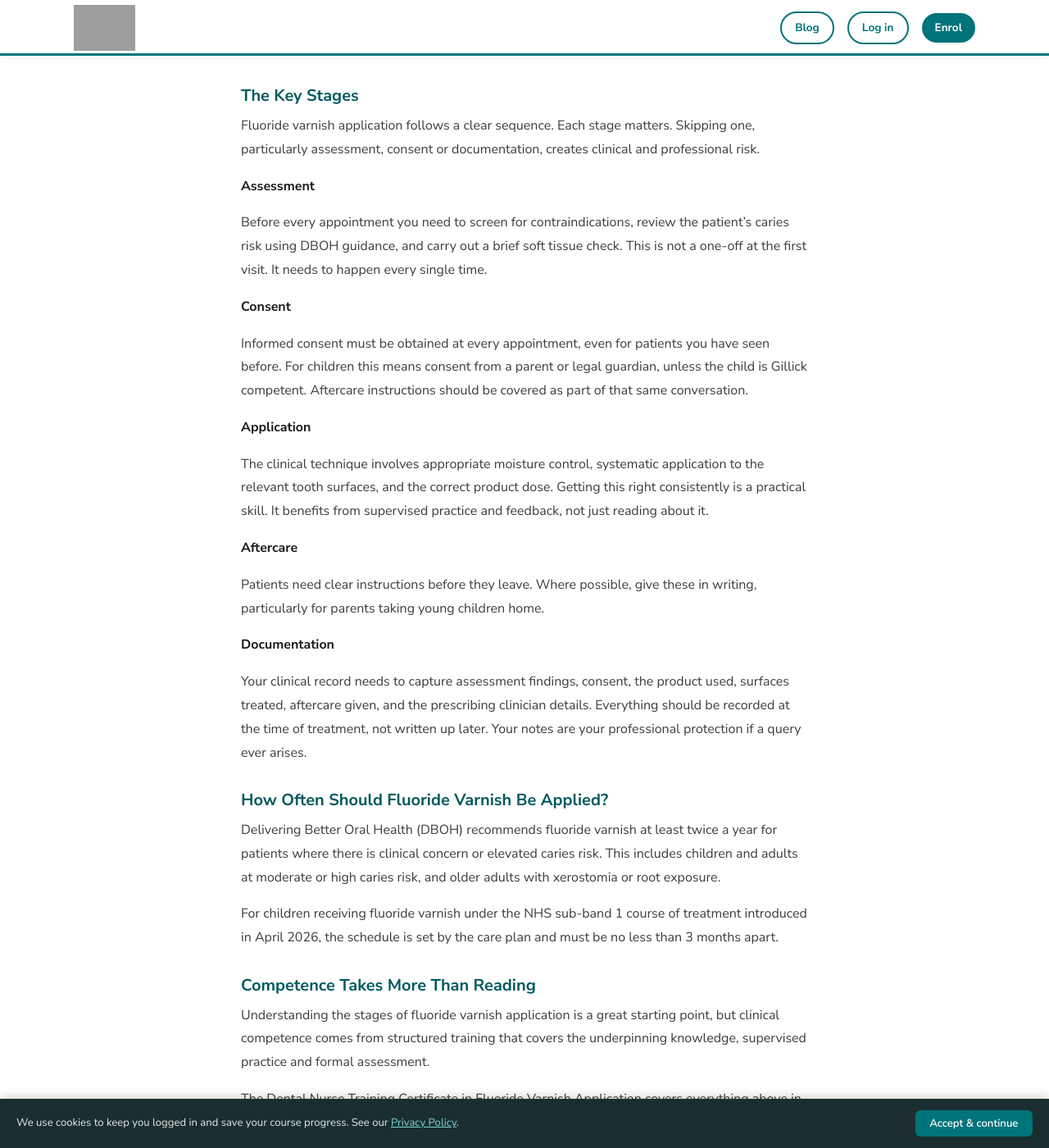
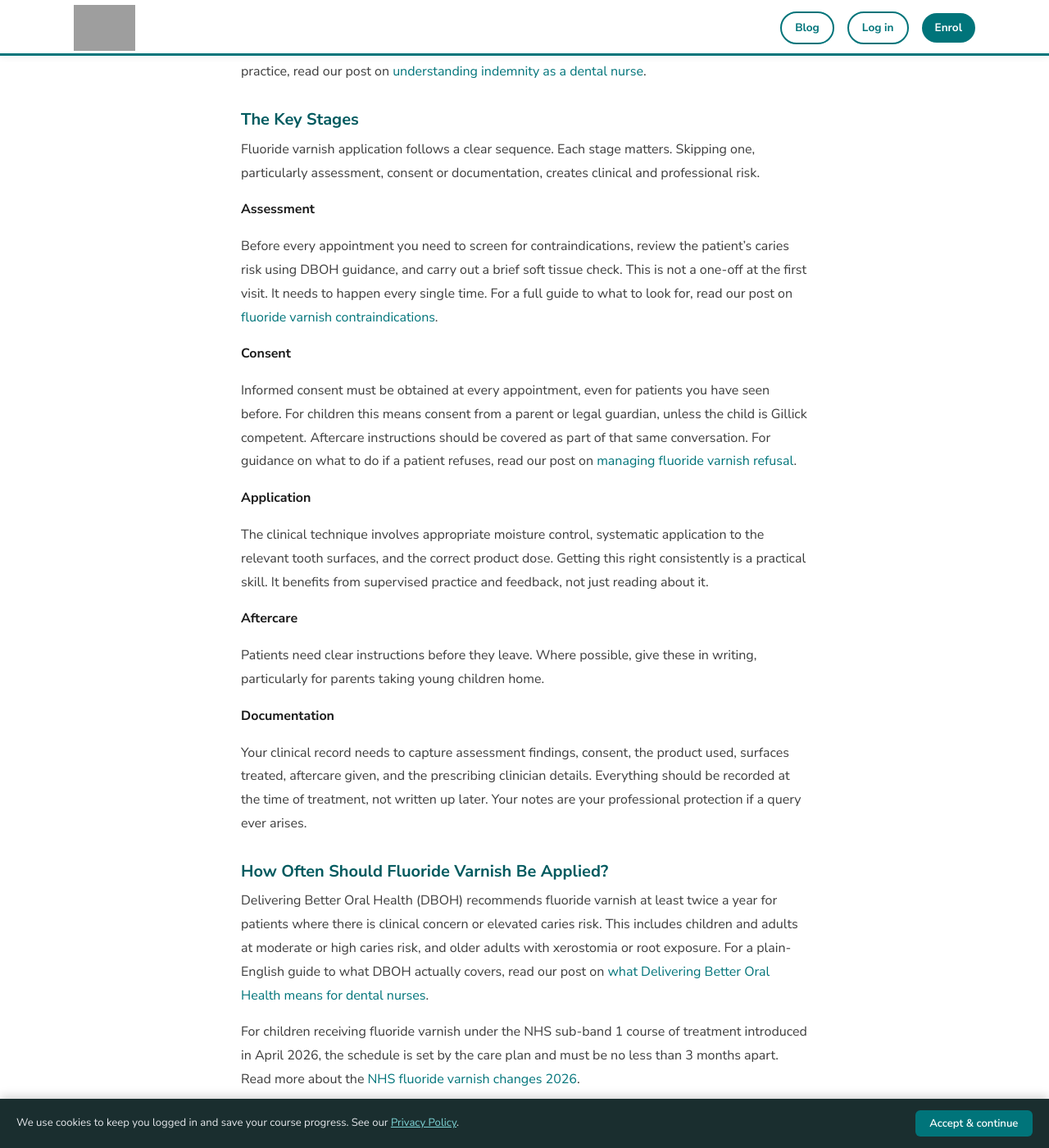
Before and after one commit to dentalnurse/Fluoride, a Jekyll site: the page built from _posts/2026-04-10-how-to-apply-fluoride-varnish-step-by-step-guide-dental-nurses.md, in a window 1280 px wide and 1400 px high, scrolled down 852 px. Shown: the whole window at 82% size. Built offline with Jekyll 4.4.1, drawn with Linux system fonts in a browser that asks for light colours; grey boxes are pictures that could not be loaded.

Commit message:
Update 2026-04-10-how-to-apply-fluoride-varnish-step-by-step-guide-dental-nurses.md

```diff
--- a/_posts/2026-04-10-how-to-apply-fluoride-varnish-step-by-step-guide-dental-nurses.md
+++ b/_posts/2026-04-10-how-to-apply-fluoride-varnish-step-by-step-guide-dental-nurses.md
@@ -32,7 +32,8 @@ Before you carry out the procedure you need:
 
 If you are unsure whether your indemnity covers you, contact your
 provider before carrying out the procedure. It is always better to
-check first.
+check first. For a detailed guide to what indemnity means in practice,
+read our post on [understanding indemnity as a dental nurse](https://dentalnurse.github.io/Fluoride/blog/understanding-indemnity-dental-nurse/).
 
 ## The Key Stages
 
@@ -45,7 +46,8 @@ documentation, creates clinical and professional risk.
 Before every appointment you need to screen for contraindications,
 review the patient's caries risk using DBOH guidance, and carry out
 a brief soft tissue check. This is not a one-off at the first visit.
-It needs to happen every single time.
+It needs to happen every single time. For a full guide to what to
+look for, read our post on [fluoride varnish contraindications](https://dentalnurse.github.io/Fluoride/blog/fluoride-varnish-contraindications-dental-nurse-guide/).
 
 **Consent**
 
@@ -53,7 +55,8 @@ Informed consent must be obtained at every appointment, even for
 patients you have seen before. For children this means consent from
 a parent or legal guardian, unless the child is Gillick competent.
 Aftercare instructions should be covered as part of that same
-conversation.
+conversation. For guidance on what to do if a patient refuses,
+read our post on [managing fluoride varnish refusal](https://dentalnurse.github.io/Fluoride/blog/managing-fluoride-varnish-refusal/).
 
 **Application**
 
@@ -83,11 +86,14 @@ Delivering Better Oral Health (DBOH) recommends fluoride varnish at
 least twice a year for patients where there is clinical concern or
 elevated caries risk. This includes children and adults at moderate
 or high caries risk, and older adults with xerostomia or root
-exposure.
+exposure. For a plain-English guide to what DBOH actually covers,
+read our post on [what Delivering Better Oral Health means for dental
+nurses](https://dentalnurse.github.io/Fluoride/blog/what-is-delivering-better-oral-health/).
 
 For children receiving fluoride varnish under the NHS sub-band 1
 course of treatment introduced in April 2026, the schedule is set
-by the care plan and must be no less than 3 months apart.
+by the care plan and must be no less than 3 months apart. Read more
+about the [NHS fluoride varnish changes 2026](https://dentalnurse.github.io/Fluoride/blog/nhs-fluoride-varnish-changes-2026/).
 
 ## Competence Takes More Than Reading
 
@@ -105,5 +111,6 @@ documentation, with assessor feedback at every stage.
 
 ---
 
-*About the author: Emily Bremner is a dental nurse educator at Dental Nurse Training Ltd. All articles are reviewed for
-clinical accuracy against current DBOH, GDC and HTM 01-05 guidance.*
+*About the author: Emily Bremner is a dental nurse educator at Dental
+Nurse Training Ltd. All articles are reviewed for clinical accuracy
+against current DBOH, GDC and HTM 01-05 guidance.*
```
